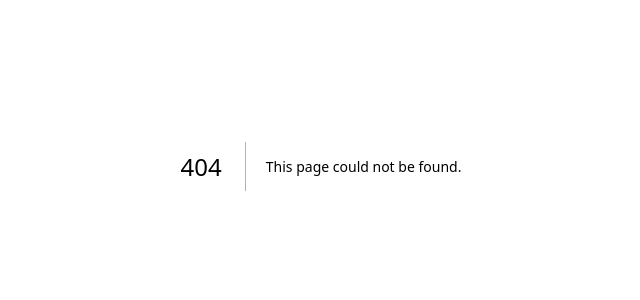
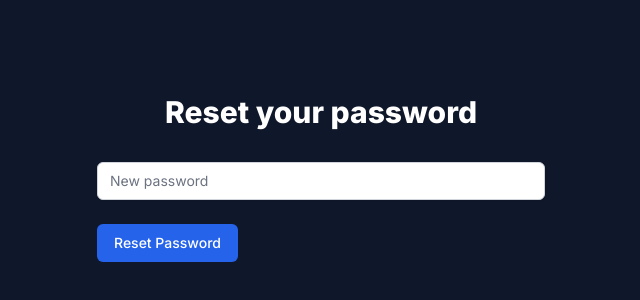
Before and after one commit to HaraldHenriksson/react-tetris, a Next.js app: page /reset-password in a window 1280 px wide. Before the commit this address had no page. Shown: the part 234-534 px from the top of the page, without its empty margins (319-959 px from the left). Built offline with nearby package versions, Linux system fonts and the light colour scheme.

Commit message:
reset password page

```diff
--- /dev/null
+++ b/src/app/(signedout)/reset-password/page.tsx
@@ -0,0 +1,61 @@
+"use server";
+
+import Messages from "@/components/Messages";
+
+type SearchParams = {
+  [key: string]: string | string[] | undefined;
+};
+
+interface PageProps {
+  searchParams: SearchParams;
+}
+
+export default async function ResetPassword({ searchParams }: PageProps) {
+  console.log("hello");
+  return (
+    <div className="min-h-screen flex items-center justify-center bg-customBlue py-12 px-4 sm:px-6 lg:px-8">
+      <div className="max-w-md w-full space-y-8">
+        <div>
+          <h1 className="mt-6 text-center text-3xl font-extrabold text-white">
+            Reset your password
+          </h1>
+        </div>
+        <form
+          className="mt-8 space-y-6"
+          action="/auth/reset-password"
+          method="post"
+        >
+          <input type="hidden" name="token" />
+          <div className="rounded-md shadow-sm space-y-4">
+            <div>
+              <label htmlFor="password" className="sr-only">
+                New Password
+              </label>
+              <input
+                name="password"
+                type="password"
+                autoComplete="new-password"
+                required
+                minLength={6}
+                className="appearance-none rounded-md relative block w-full px-3 py-2 border border-gray-300 placeholder-gray-500 text-gray-900 focus:outline-none focus:ring-blue-500 focus:border-blue-500 focus:z-10 sm:text-sm"
+                placeholder="New password"
+              />
+            </div>
+          </div>
+
+          <div className="flex items-center justify-between">
+            <div className="flex items-center">
+              <button
+                type="submit"
+                className="group relative w-full flex justify-center py-2 px-4 border border-transparent text-sm font-medium rounded-md text-white bg-blue-600 hover:bg-blue-700 focus:outline-none focus:ring-2 focus:ring-offset-2 focus:ring-blue-500"
+              >
+                Reset Password
+              </button>
+            </div>
+          </div>
+          <Messages />
+        </form>
+      </div>
+    </div>
+  );
+}
```
